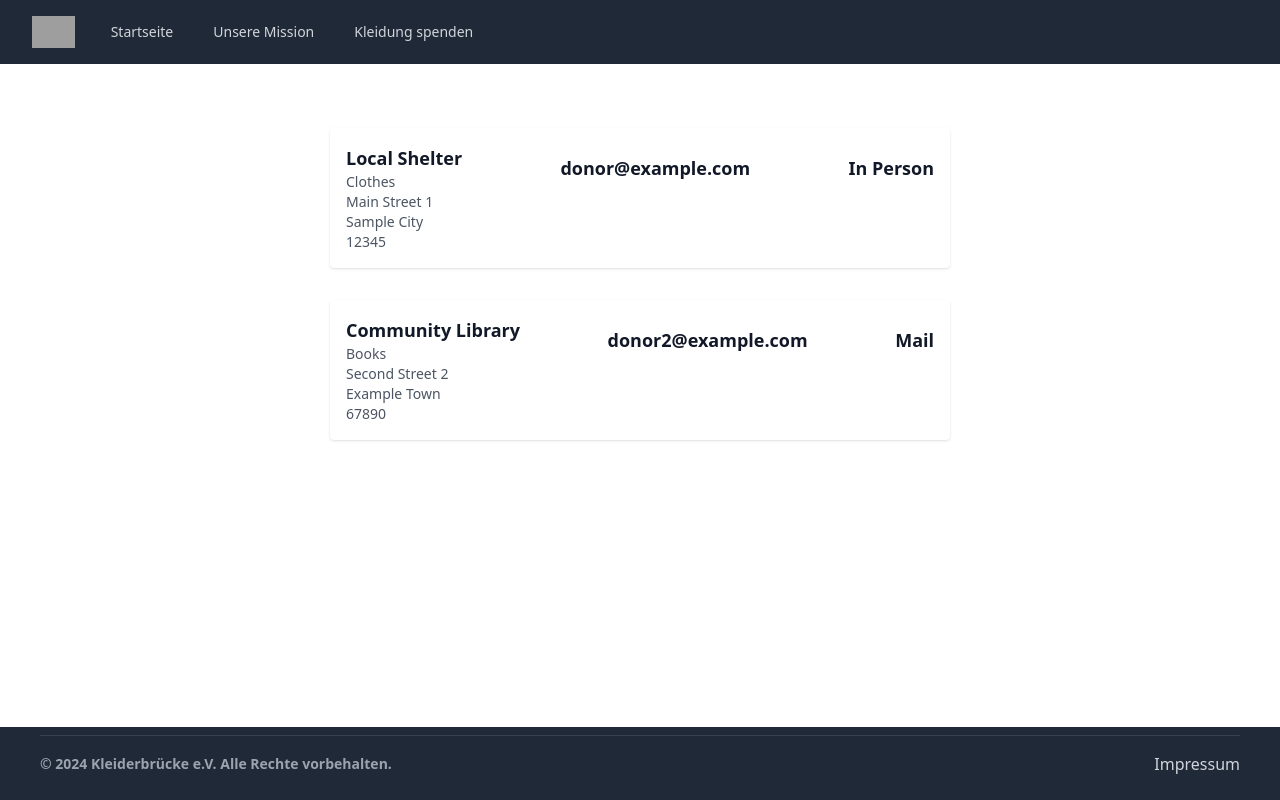
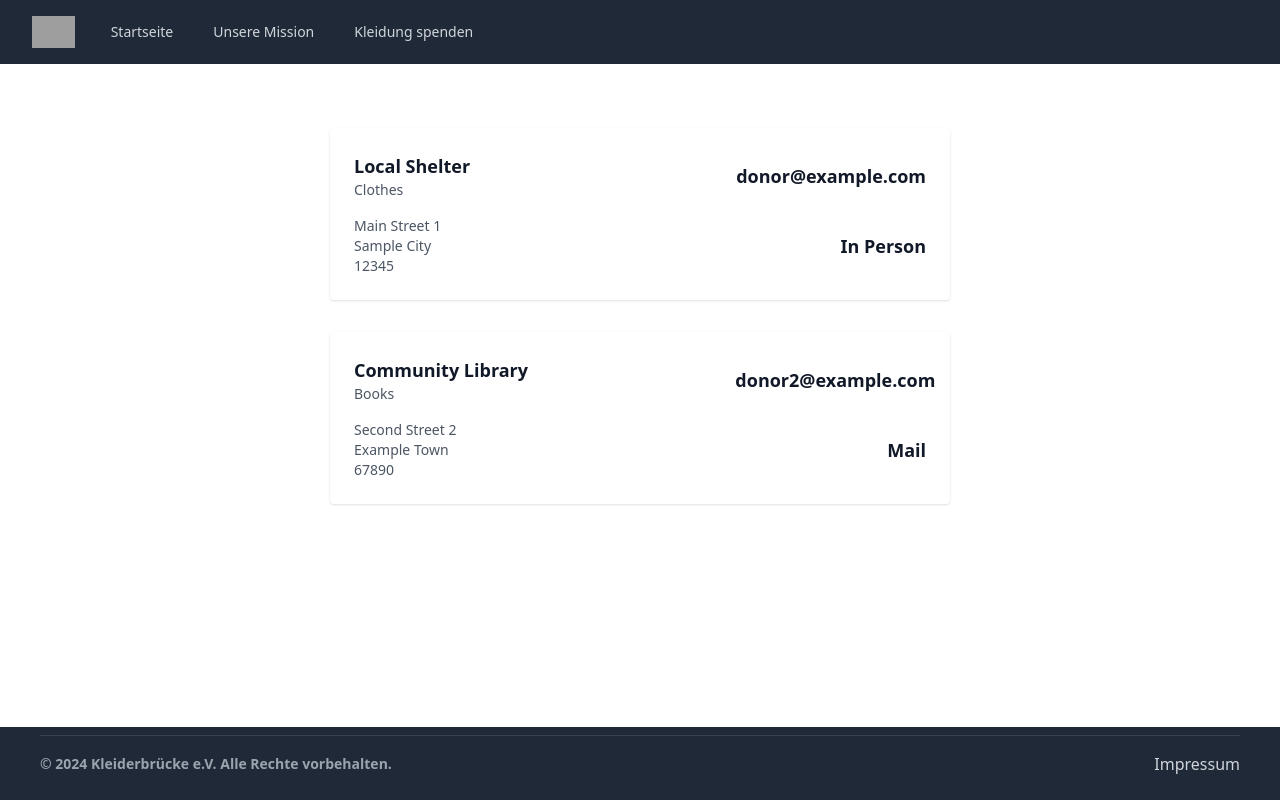
Before and after one commit to Praetofreak/webapp, an Angular app: page /gespendet in a window 1280 px wide. Built offline with nearby package versions, Linux system fonts and the light colour scheme; grey boxes are pictures that could not be loaded.

Commit message:
Bestätigungsformular angepasst

```diff
--- a/src/app/gespendet/gespendet.component.html
+++ b/src/app/gespendet/gespendet.component.html
@@ -1,15 +1,24 @@
 <div class="flex items-center justify-center flex-col">
   @for(spende of spendenService.spenden; track spende.id){
-  <div class="w-1/2 mb-8 p-4 shadow rounded">
-    <div class="flex items-center justify-between">
-      <div>
+    <div class="w-3/4 lg:w-1/2 mb-8 p-6 shadow rounded bg-white">
+
+      <div class="flex items-center justify-between mb-4">
+        <div class="w-2/3">
           <p class="text-lg font-semibold text-gray-900">
             {{ spende.destination }}
           </p>
-        <p class="text-sm text-gray-600">{{ spende.donationType }}</p>
+          <p class="text-sm text-gray-600 break-words max-h-20 overflow-hidden">{{ spende.donationType }}</p>
         </div>
+        <div class="w-1/3 text-right">
+          <p class="text-lg font-semibold text-gray-900">{{ spende.email }}</p>
+        </div>
+      </div>
+
+      <div class="flex items-center justify-between">
         <div>
-        <p class="text-lg font-semibold text-gray-900">{{ spende.email }}</p>
+          <p class="text-sm text-gray-600">{{ spende.adresse.strasse }}</p>
+          <p class="text-sm text-gray-600">{{ spende.adresse.stadt }}</p>
+          <p class="text-sm text-gray-600">{{ spende.adresse.plz }}</p>
         </div>
         <div>
           <p class="text-lg font-semibold text-gray-900">
@@ -17,13 +26,7 @@
           </p>
         </div>
       </div>
-    <div class="flex items-center justify-between">
-      <div>
-        <p class="text-sm text-gray-600">{{ spende.adresse.strasse }}</p>
-        <p class="text-sm text-gray-600">{{ spende.adresse.stadt }}</p>
-        <p class="text-sm text-gray-600">{{ spende.adresse.plz }}</p>
-      </div>
-    </div>
+
     </div>
   }
 </div>
```
Lines whose indentation alone changed are shown as unchanged.
